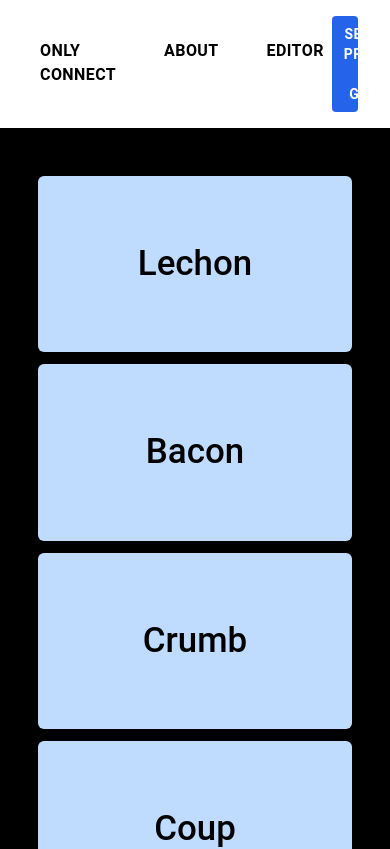
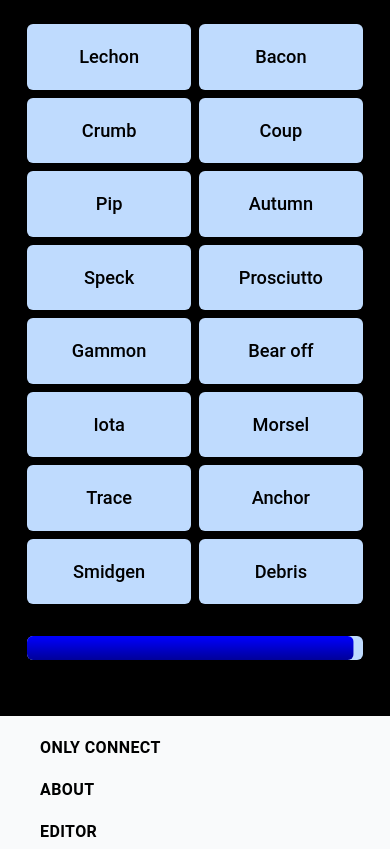
Before and after one commit to emordonez/connecting-wall, a Vue app: page /wall/1 in a window 390 px wide. Shown: the top 849 px of the page. Built offline with nearby package versions, Linux system fonts and the light colour scheme; what tailwind-heropatterns, tailwindcss-debug-screens would draw is missing.

Commit message:
chore: responsive classes

```diff
--- a/src/App.vue
+++ b/src/App.vue
@@ -1,7 +1,7 @@
 <template>
-  <div class="flex flex-col justify-between min-h-screen min-w-full bg-black">
+  <div class="flex flex-col-reverse justify-between min-h-screen min-w-full bg-black sm:flex-col">
     <Header />
-    <RouterView :key="$route.fullPath" class="flex-grow w-full p-6 mx-auto" />
+    <RouterView :key="$route.fullPath" class="flex-grow w-full p-3 mx-auto sm:p-6" />
   </div>
 </template>
 
--- a/src/assets/index.css
+++ b/src/assets/index.css
@@ -21,10 +21,10 @@
     }
 
     div.content {
-        @apply p-6 text-lg;
+        @apply p-2 text-lg sm:p-6;
     }
     div.content h1 {
-        @apply py-6 font-medium text-4xl;
+        @apply pb-3 font-semibold text-3xl sm:font-medium sm:text-4xl;
     }
     div.content p {
         @apply py-3;
--- a/src/components/Brick.vue
+++ b/src/components/Brick.vue
@@ -1,7 +1,8 @@
 <template>
   <div
     ref="box"
-    class="aspect-w-16 aspect-h-9 rounded-md select-none transition-transform duration-1000"
+    class="aspect-w-5 aspect-h-2 rounded-md select-none transition-transform duration-1000
+      sm:aspect-w-16 sm:aspect-h-9"
     :class="[
       { [`${classes.selected[currentGroup]}`]: selected && !found, 'bg-blue-200': !selected && !found },
       found ? classes.found[groupIndex] : 'order-last'
--- a/src/components/Header.vue
+++ b/src/components/Header.vue
@@ -1,7 +1,11 @@
 <template>
-  <header class="w-full px-8 py-4 bg-white">
-    <nav class="flex justify-between items-center">
-      <div class="flex space-x-8">
+  <header class="w-full px-8 py-4 bg-gray-50">
+    <nav class="flex flex-col justify-between items-start space-y-4
+      sm:flex-row sm:items-center sm:space-y-0"
+    >
+      <div class="flex flex-col items-start space-y-2
+        sm:flex-row sm:items-center sm:space-x-6 sm:space-y-0"
+      >
         <RouterLink
           v-for="link in links"
           :key="link"
@@ -18,7 +22,7 @@
       >
         <button
           class="block px-3 py-2 bg-blue-600
-            font-semibold text-sm tracking-wide uppercase
+            font-semibold text-sm text-left tracking-wide uppercase
             hover:bg-blue-900"
         >
           See this project on GitHub
--- a/src/components/Timer.vue
+++ b/src/components/Timer.vue
@@ -1,5 +1,5 @@
 <template>
-  <div class="h-8 w-full rounded-md bg-blue-200">
+  <div class="h-6 w-full rounded-md bg-blue-200 sm:h-8">
     <div
       class="time-bar rounded-md"
       data-style="smooth"
--- a/src/views/Wall.vue
+++ b/src/views/Wall.vue
@@ -1,9 +1,9 @@
 <template>
   <div class="max-w-screen-xl bg-hero-floating-cogs">
-    <div class="flex flex-col w-11/12 py-6 mx-auto">
+    <div class="flex flex-col w-11/12 py-3 mx-auto sm:py-6">
       <div class="flex flex-row justify-between">
         <div class="transition-width duration-1000" :class="completed ? 'w-3/5' : 'w-full'">
-          <transition-group tag="div" class="grid grid-cols-1 gap-3 md:grid-cols-4">
+          <transition-group tag="div" class="grid grid-cols-2 gap-2 md:grid-cols-4 md:gap-3">
             <Brick
               v-for="(item, index) in itemList"
               :key="index"
```
